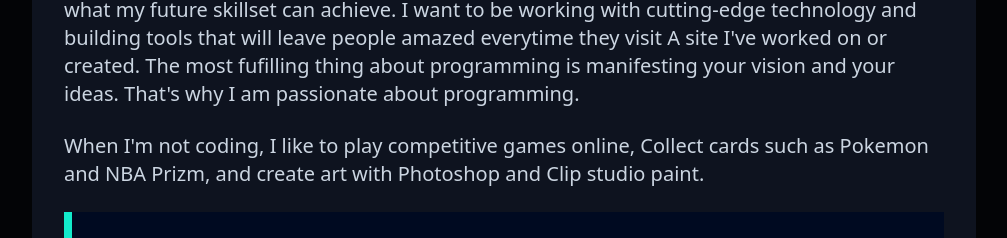
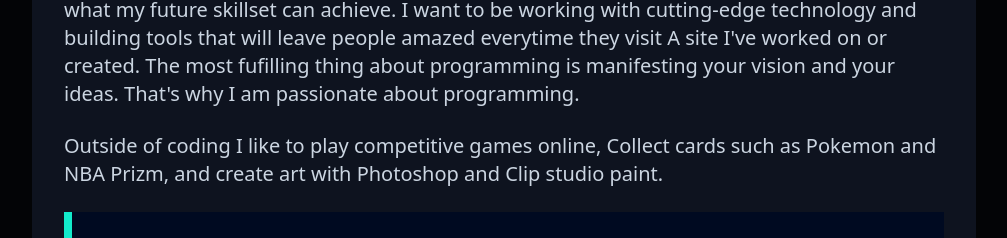
Before and after one commit to WebDevDevon/Portfolio-Redo, a React (Create React App) app: page / in a window 1280 px wide. Shown: the part 1760-1998 px from the top of the page, without its empty margins (136-1143 px from the left). Built offline with nearby package versions, Linux system fonts and the light colour scheme.

Commit message:
rephrase

```diff
--- a/src/components/About.js
+++ b/src/components/About.js
@@ -18,7 +18,7 @@ export default function About() {
                     <p className='hidden mb-4 text-left xs:mb-6 md:block'>
                     Programming allows me to Showcase my Artistic Capabilities, and that makes me ecstatic at what my future skillset can achieve. I want to be working with cutting-edge technology and building tools that will leave people amazed everytime they visit A site I've worked on or created. The most fufilling thing about programming is manifesting your vision and your ideas. That's why I am passionate about programming.
                     </p>
-                    <p className='mb-4 text-left xs:mb-6'>When I'm not coding, I like to play competitive games online, Collect cards such as Pokemon and NBA Prizm, and create art with Photoshop and Clip studio paint.</p>
+                    <p className='mb-4 text-left xs:mb-6'>Outside of coding I like to play competitive games online, Collect cards such as Pokemon and NBA Prizm, and create art with Photoshop and Clip studio paint.</p>
                     <div className='px-3 py-2 text-gray-400 border-l-8 border-hotpink-200 bg-denim xs:py-4 xs:px-6'>
                         {/* <img className='rounded-x4 h-64 mb-5' src={Code} alt="" />
                         <img className='rounded-x4 h-64 mb-5' src={Code} alt="" /> */}
```
